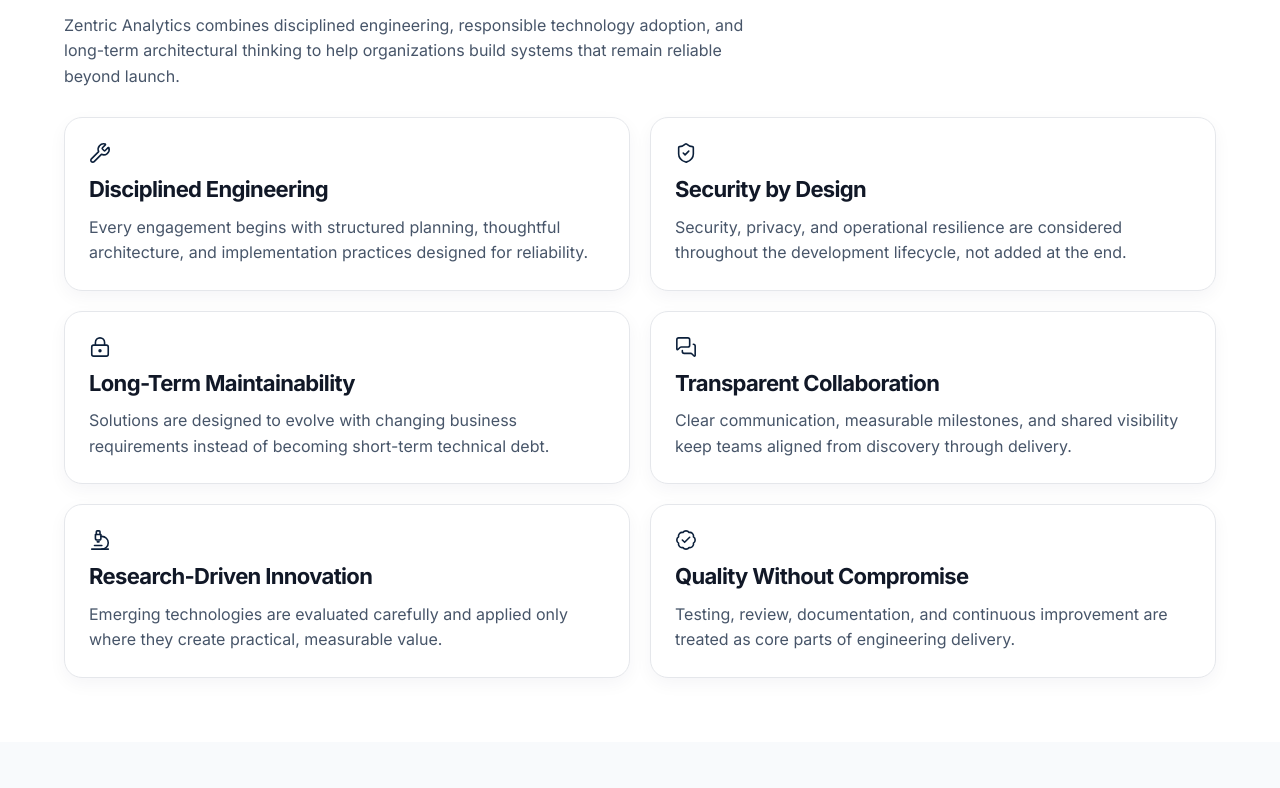
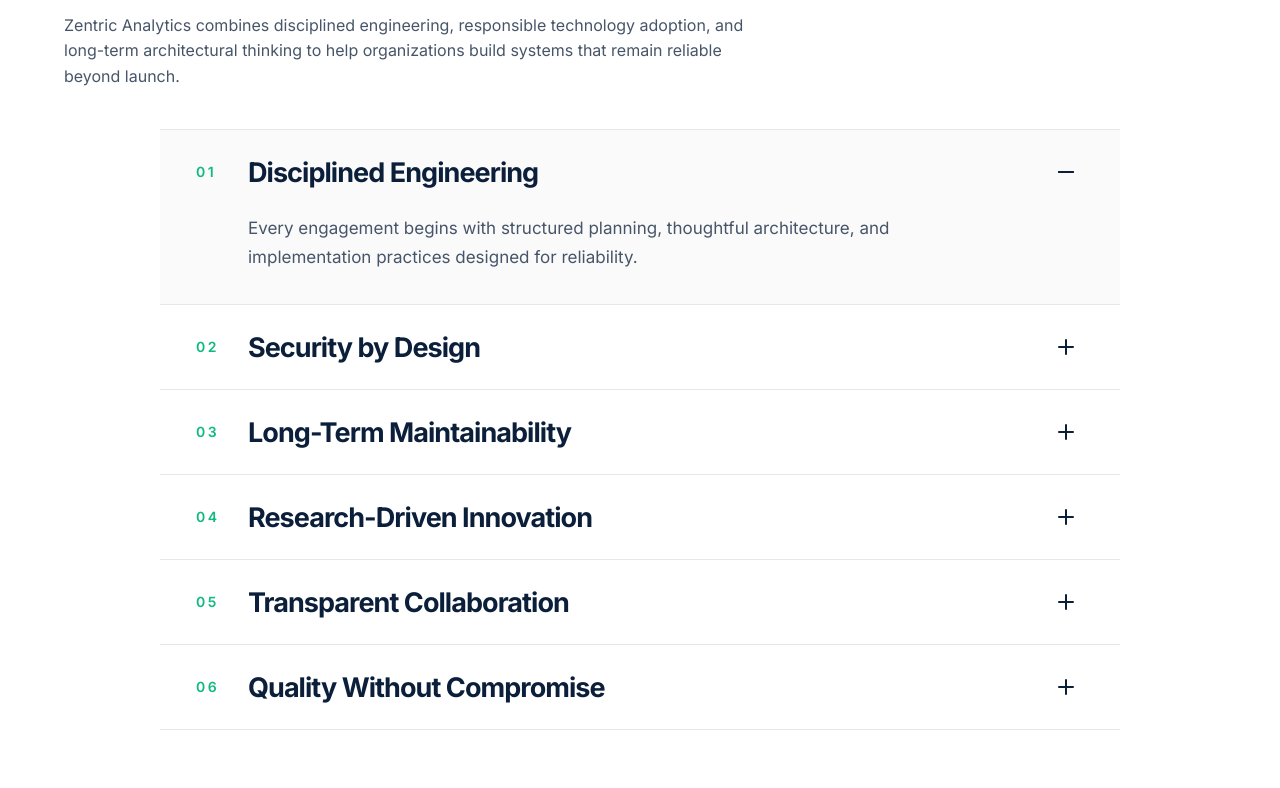
Before and after one commit to Zentric-Analytics/Zentricanalytics.com, a Next.js app: page / in a window 1280 px wide. Shown: the part 2412-3200 px from the top of the page. Built offline with nearby package versions, Linux system fonts and the light colour scheme.

Commit message:
Redesign why choose section as accordion

```diff
--- a/src/app/page.tsx
+++ b/src/app/page.tsx
@@ -1,9 +1,10 @@
 import Link from 'next/link';
 import Image from 'next/image';
-import { BadgeCheck, Braces, BrainCircuit, Building2, ChartColumn, CloudCog, CodeXml, Cpu, DraftingCompass, Factory, FlaskConical, GraduationCap, HeartPulse, Landmark, LifeBuoy, LockKeyhole, MessagesSquare, Microscope, Network, Rocket, Search, ShieldCheck, Target, Truck, Wrench, type LucideIcon } from 'lucide-react';
+import { Braces, BrainCircuit, Building2, ChartColumn, CloudCog, CodeXml, Cpu, DraftingCompass, Factory, FlaskConical, GraduationCap, HeartPulse, Landmark, LifeBuoy, Network, Rocket, Search, ShieldCheck, Target, Truck, type LucideIcon } from 'lucide-react';
 import { PageShell } from '@/components/PageShell';
 import { SectionHeader } from '@/components/SectionHeader';
 import { DesignSystemCard } from '@/components/DesignSystemCard';
+import { EnterpriseAccordion } from '@/components/EnterpriseAccordion';
 
 const finalCtaMarqueeKeywords = [
   'Software Engineering',
@@ -160,44 +161,38 @@ const philosophyPrinciples: Array<{ Icon: LucideIcon; title: string; description
   },
 ];
 
-const trustPrinciples: Array<{ Icon: LucideIcon; number: string; title: string; description: string }> = [
+const trustPrinciples: Array<{ number: string; title: string; description: string }> = [
   {
-    Icon: Wrench,
     number: '01',
     title: 'Disciplined Engineering',
     description:
       'Every engagement begins with structured planning, thoughtful architecture, and implementation practices designed for reliability.',
   },
   {
-    Icon: ShieldCheck,
     number: '02',
     title: 'Security by Design',
     description:
       'Security, privacy, and operational resilience are considered throughout the development lifecycle, not added at the end.',
   },
   {
-    Icon: LockKeyhole,
     number: '03',
     title: 'Long-Term Maintainability',
     description:
       'Solutions are designed to evolve with changing business requirements instead of becoming short-term technical debt.',
   },
   {
-    Icon: MessagesSquare,
     number: '04',
+    title: 'Research-Driven Innovation',
+    description:
+      'Emerging technologies are evaluated carefully and applied only where they create practical, measurable value.',
+  },
+  {
+    number: '05',
     title: 'Transparent Collaboration',
     description:
       'Clear communication, measurable milestones, and shared visibility keep teams aligned from discovery through delivery.',
   },
   {
-    Icon: Microscope,
-    number: '05',
-    title: 'Research-Driven Innovation',
-    description:
-      'Emerging technologies are evaluated carefully and applied only where they create practical, measurable value.',
-  },
-  {
-    Icon: BadgeCheck,
     number: '06',
     title: 'Quality Without Compromise',
     description:
@@ -345,23 +340,7 @@ export default function Home() {
             className="why-choose-header"
           />
 
-          <div className="mt-7 grid items-stretch gap-5 md:grid-cols-2">
-            {trustPrinciples.map((principle) => (
-              <DesignSystemCard className="trust-principle-card" interactive key={principle.number} variant="standard">
-                <principle.Icon
-                  aria-hidden="true"
-                  className="size-5 shrink-0 text-[#0B1F3A] transition-colors duration-200 ease-out group-hover:text-[#10B981] sm:size-[22px]"
-                  strokeWidth={1.75}
-                />
-                <h3 className="mt-3 max-w-[34rem] text-[1.25rem] font-bold leading-[1.2] tracking-[-0.03em] text-[#111827] sm:text-[1.375rem]">
-                  {principle.title}
-                </h3>
-                <p className="mt-3 max-w-[36rem] text-base leading-[1.6] text-[#475569]">
-                  {principle.description}
-                </p>
-              </DesignSystemCard>
-            ))}
-          </div>
+          <EnterpriseAccordion items={trustPrinciples} />
         </div>
       </section>
 
--- /dev/null
+++ b/src/components/EnterpriseAccordion.tsx
@@ -0,0 +1,101 @@
+'use client';
+
+import { KeyboardEvent, useId, useRef, useState } from 'react';
+
+type EnterpriseAccordionItem = {
+  number: string;
+  title: string;
+  description: string;
+};
+
+type EnterpriseAccordionProps = {
+  items: EnterpriseAccordionItem[];
+};
+
+export function EnterpriseAccordion({ items }: EnterpriseAccordionProps) {
+  const [openIndex, setOpenIndex] = useState(0);
+  const baseId = useId();
+  const buttonRefs = useRef<Array<HTMLButtonElement | null>>([]);
+
+  const moveFocus = (index: number) => {
+    buttonRefs.current[index]?.focus();
+  };
+
+  const handleKeyDown = (event: KeyboardEvent<HTMLButtonElement>, index: number) => {
+    const lastIndex = items.length - 1;
+
+    switch (event.key) {
+      case 'ArrowDown':
+        event.preventDefault();
+        moveFocus(index === lastIndex ? 0 : index + 1);
+        break;
+      case 'ArrowUp':
+        event.preventDefault();
+        moveFocus(index === 0 ? lastIndex : index - 1);
+        break;
+      case 'Home':
+        event.preventDefault();
+        moveFocus(0);
+        break;
+      case 'End':
+        event.preventDefault();
+        moveFocus(lastIndex);
+        break;
+      default:
+        break;
+    }
+  };
+
+  return (
+    <div className="why-choose-accordion mx-auto mt-8 w-full max-w-[960px] sm:mt-10" role="presentation">
+      {items.map((item, index) => {
+        const isOpen = openIndex === index;
+        const buttonId = `${baseId}-trigger-${index}`;
+        const panelId = `${baseId}-panel-${index}`;
+
+        return (
+          <div
+            className={`why-choose-accordion__item border-t border-[#E5E7EB] transition-colors duration-[275ms] ease-out last:border-b ${isOpen ? 'bg-[#FAFAFA]' : 'bg-transparent hover:bg-[#FAFAFA]/70'}`}
+            key={item.title}
+          >
+            <button
+              aria-controls={panelId}
+              aria-expanded={isOpen}
+              className="group flex min-h-14 w-full items-center gap-4 px-4 py-5 text-left outline-none transition-colors duration-[275ms] ease-out focus-visible:bg-[#FAFAFA] focus-visible:ring-2 focus-visible:ring-inset focus-visible:ring-[#10B981] sm:px-7 sm:py-6 lg:px-9"
+              id={buttonId}
+              onClick={() => setOpenIndex(index)}
+              onKeyDown={(event) => handleKeyDown(event, index)}
+              ref={(element) => {
+                buttonRefs.current[index] = element;
+              }}
+              type="button"
+            >
+              <span className="hidden min-w-9 text-sm font-semibold tracking-[0.18em] text-[#10B981] sm:inline-flex">
+                {item.number}
+              </span>
+              <span className="flex-1 text-[1.25rem] font-bold leading-[1.15] tracking-[-0.035em] text-[#0B1F3A] transition-colors duration-[275ms] ease-out group-hover:text-[#102A4A] sm:text-[1.5rem] lg:text-[1.6875rem]">
+                {item.title}
+              </span>
+              <span className="relative flex size-8 shrink-0 items-center justify-center rounded-full text-[#0B1F3A] transition-colors duration-[275ms] ease-out group-hover:bg-white sm:size-9" aria-hidden="true">
+                <span className="absolute h-0.5 w-4 rounded-full bg-current" />
+                <span className={`absolute h-0.5 w-4 rounded-full bg-current transition-transform duration-[275ms] ease-out ${isOpen ? 'rotate-0' : 'rotate-90'}`} />
+              </span>
+            </button>
+            <div
+              aria-labelledby={buttonId}
+              className={`grid overflow-hidden px-4 transition-[grid-template-rows,opacity] duration-[275ms] ease-out sm:px-7 lg:px-9 ${isOpen ? 'grid-rows-[1fr] opacity-100' : 'grid-rows-[0fr] opacity-0'}`}
+              id={panelId}
+              role="region"
+            >
+              <div className="min-h-0 overflow-hidden">
+                <p className="max-w-[48rem] pb-6 pl-0 text-base leading-[1.7] text-[#475569] sm:pb-7 sm:pl-[3.25rem] sm:text-[1.0625rem] lg:pb-8">
+                  {item.description}
+                </p>
+              </div>
+            </div>
+          </div>
+        );
+      })}
+    </div>
+  );
+}
```
